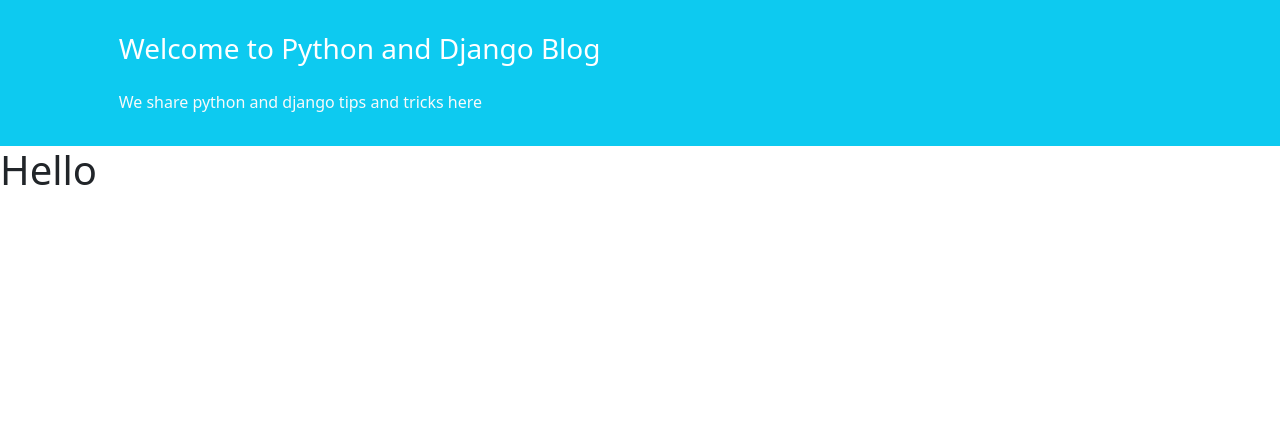
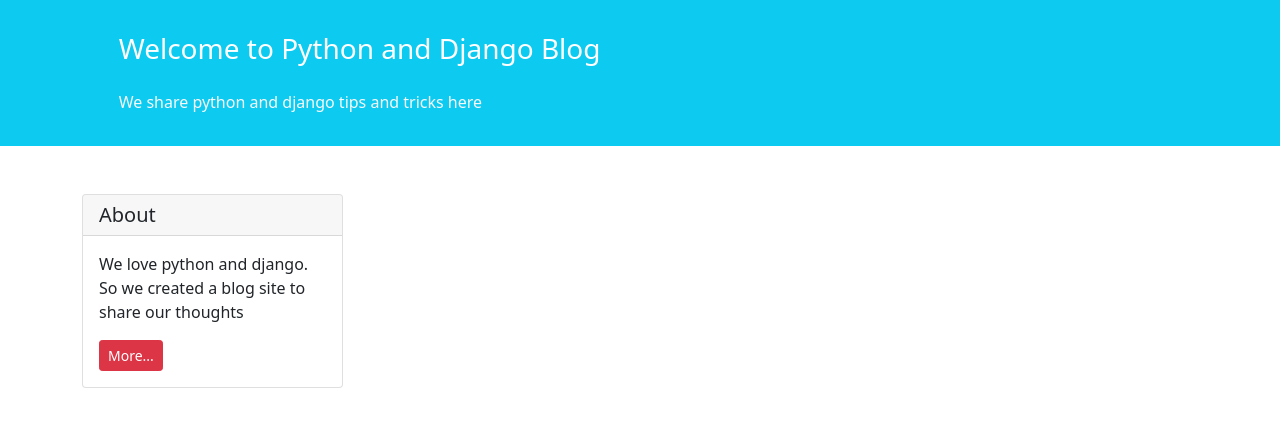
Before and after one commit to HasanChoubineh/Simple-CRUD-project, a Django app: page /posts/ in a window 1280 px wide. Shown: the part 56-483 px from the top of the page. Run offline with Django 5.2, Linux system fonts and the light colour scheme; data that the repository does not hold is empty.

Commit message:
modified list view templates

```diff
--- a/blog/templates/blog/posts_list.html
+++ b/blog/templates/blog/posts_list.html
@@ -4,6 +4,38 @@
 
 {% block content %}
 
-<h1>Hello</h1>
+<div class="container mt-4">
+    <div class="row">
+            {% for post  in posts %}
+            <div class="col-9">
+                <div class="card shadow-sm my-3">
+                    <div class="card-body">
+                        <h5 class="card-title">{{post.title}}</h5>
+                        <h6 class="card-subtitle mb-2 text-muted small py-2">{{post.created_at}}</h6>
+                        <p class="card-text py-3">
+                            {{post.text}}
+                        </p>
+                        <div class="btn btn-sm btn-success">Read More</div>
+                    </div>
+                </div>
+            </div>
+            {% endfor %}
+            <div class="col-3">
+
+                    <div class="card my-4">
+                        <h5 class="card-header">About</h5>
+                        <div class="card-body">
+                            <p class="card-text">We love python and django. So we created a blog site to share our
+                                thoughts</p>
+                                <a href="#"
+                               class="btn btn-sm btn-danger">
+                                More...
+                            </a>
+                        </div>
+                    </div>
+
+            </div>
+        </div>
+    </div>
 
 {% endblock content %}
```
